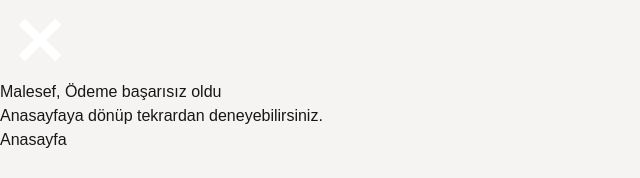
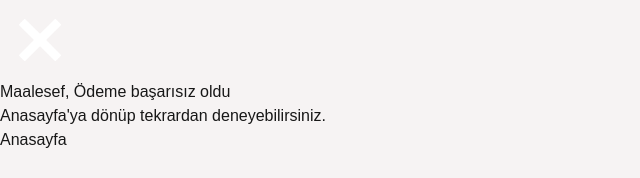
Before and after one commit to emreertugrl/Next_Car_Rental_App, a Next.js app: page /cancel in a window 1280 px wide. Shown: the top 178 px of the page, without its empty margins (0-640 px from the left). Built offline with nearby package versions, Linux system fonts and the light colour scheme.

Commit message:
cancel page fixed

```diff
--- a/src/app/(pages)/cancel/page.tsx
+++ b/src/app/(pages)/cancel/page.tsx
@@ -10,14 +10,14 @@ const Cancel = () => {
           <Image src={cancel} alt="cancel" width={80} height={80} />
 
           <p className="text-center text-4xl font-semibold">
-            Malesef, Ödeme başarısız oldu
+            Maalesef, Ödeme başarısız oldu
           </p>
         </div>
       </div>
 
       <div className="p-10 mt-10 text-center">
         <p className="text-lg mb-10">
-          Anasayfaya dönüp tekrardan deneyebilirsiniz.
+          Anasayfa'ya dönüp tekrardan deneyebilirsiniz.
         </p>
 
         <Link
```
